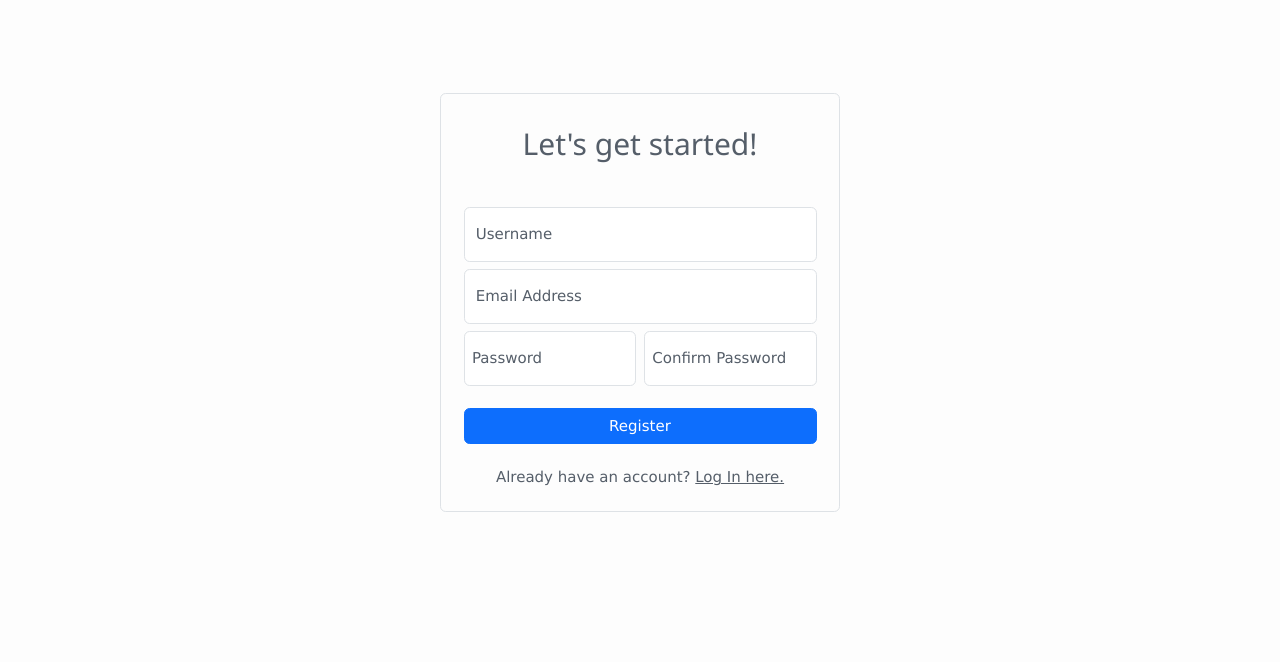
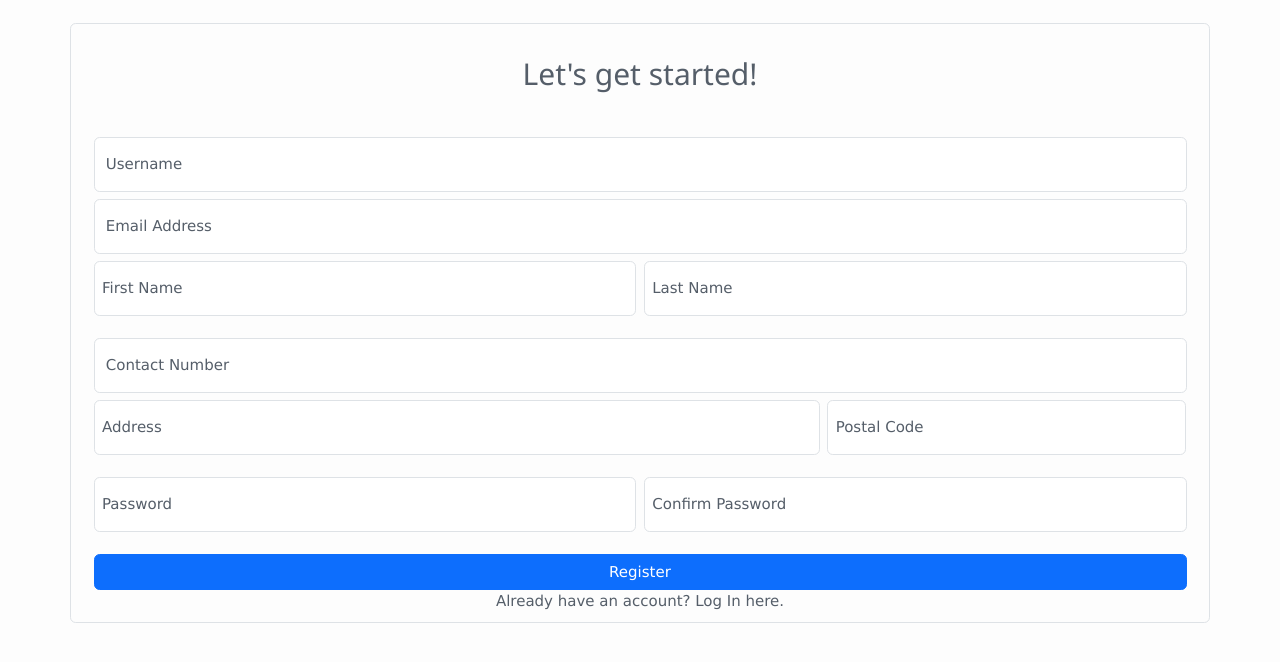
Before and after one commit to Adikgarder/auctions, a Django app: page /register in a window 1280 px wide. Shown: the part 91-753 px from the top of the page. Run offline with Django 3.2, Linux system fonts and the light colour scheme.

Commit message:
updates register, list product

```diff
--- a/auctions/static/auctions/styles.css
+++ b/auctions/static/auctions/styles.css
@@ -52,8 +52,8 @@ a.nav-link.login-link {
 
 #loginForm,
 #registerForm {
-    max-width: 400px;
-    border-color: #0D6EFD;
+    width: 80%;
+    height: 600px;
 }
 
 /* Create Listing */
@@ -282,6 +282,7 @@ footer {
     transition: box-shadow 0.5s;
 
 }
+
 .hr-line {
     display: block;
     margin-top: 0.5em;
@@ -290,4 +291,9 @@ footer {
     margin-right: auto;
     border-style: inset;
     border-width: 1px;
-  }
+}
+
+a {
+    text-decoration: none;
+    color: inherit;
+}
--- a/auctions/templates/auctions/layout.html
+++ b/auctions/templates/auctions/layout.html
@@ -15,6 +15,8 @@
     <!-- Custom CSS -->
     <link href="{% static 'auctions/styles.css' %}" rel="stylesheet">
     <link href="{% static 'auctions/w3.css' %}" rel="stylesheet">
+    <!-- Icons -->
+    <link rel="stylesheet" href="https://fonts.googleapis.com/icon?family=Material+Icons">
 
     <title>Leilão Judicial! - {% block title %}Bem-vindo!{% endblock %}</title>
     <style>
--- a/auctions/templates/auctions/register.html
+++ b/auctions/templates/auctions/register.html
@@ -11,7 +11,7 @@
     <div>{{ message }}</div>
     {% endif %}
 
-    <form class="mt-3 mb-4" action="{% url 'register' %}" method="post">
+    <form class="mt-6 mb-8" action="{% url 'register' %}" method="post">
         {% csrf_token %}
         <div class="form-floating mb-2">
             <input class="form-control" type="text" required id="formUsername" name="username" placeholder="Username">
@@ -19,18 +19,46 @@
         </div>
         <div class="form-floating mb-2">
             <input class="form-control" type="email" required id="formEmail" name="email" placeholder="Email Address">
-            <label for="formUsername">Email Address</label>
+            <label for="formEmail">Email Address</label>
         </div>
         <div class="row g-2 mb-4">
-            <div class="form-floating col-6">
+            <div class="form-floating col-md-6">
+                <input class="form-control" type="text" required id="formFirstName" name="first_name"
+                    placeholder="First Name">
+                <label for="formFirstName">First Name</label>
+            </div>
+            <div class="form-floating col-md-6">
+                <input class="form-control" type="text" required id="formLastName" name="last_name"
+                    placeholder="Last Name">
+                <label for="formLastName">Last Name</label>
+            </div>
+        </div>
+        <div class="form-floating mb-2">
+            <input class="form-control" type="tel" required id="formContact" name="contact"
+                placeholder="Contact Number">
+            <label for="formContact">Contact Number</label>
+        </div>
+        <div class="row g-2 mb-4">
+            <div class="form-floating col-md-8">
+                <input class="form-control" type="text" required id="formAddress" name="address" placeholder="Address">
+                <label for="formAddress">Address</label>
+            </div>
+            <div class="form-floating col-md-4">
+                <input class="form-control" type="text" required id="formPostalCode" name="postal_code"
+                    placeholder="Postal Code">
+                <label for="formPostalCode">Postal Code</label>
+            </div>
+        </div>
+        <div class="row g-2 mb-4">
+            <div class="form-floating col-md-6">
                 <input class=" form-control" type="password" required id="formPassword" name="password"
                     placeholder="Password">
                 <label for="formPassword">Password</label>
             </div>
-            <div class="form-floating col-6">
+            <div class="form-floating col-md-6">
                 <input class="form-control" type="password" required id="formConfirmation" name="confirmation"
                     placeholder="Confirm Password">
-                <label for="formPassword">Confirm Password</label>
+                <label for="formConfirmation">Confirm Password</label>
             </div>
         </div>
         <input class="btn btn-primary w-100" type="submit" value="Register">
```
Also changed, not shown: auctions/templates/auctions/categories.html (+6 -2 lines), auctions/templates/auctions/partial_listing_cards.html (+5 -3 lines), db.sqlite3, media/images/Screenshot_20230203_074656.png (added).
